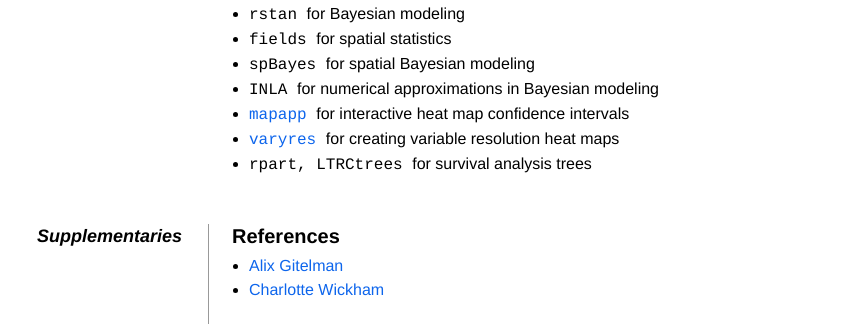
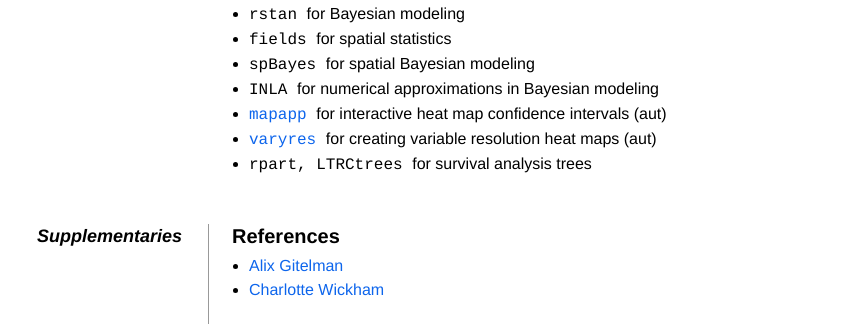
Before and after one commit to cwcomiskey/cwcomiskey.github.io, a Jekyll site: the page index.html, which Jekyll copies as it is, in a window 1280 px wide. Shown: the part 1642-1968 px from the top of the page, without its empty margins (208-1071 px from the left). Built offline with Jekyll 4.4.1, drawn with Linux system fonts in a browser that asks for light colours.

Commit message:
Add "(aut)" to varyres, mapapp

```diff
--- a/index.html
+++ b/index.html
@@ -172,10 +172,10 @@
 			    <li> <font face="Courier"> INLA </font face="Courier"> for numerical approximations in Bayesian modeling </li>
 			    <li> <font face="Courier">
 				    <a href="https://github.com/cwcomiskey/mapapp"> mapapp</a>
-				    </font face="Courier"> for interactive heat map confidence intervals </li>
+				    </font face="Courier"> for interactive heat map confidence intervals (aut) </li>
 			    <li> <font face="Courier">
 				    <a href="https://github.com/cwcomiskey/varyres"> varyres</a>
-				    </font face="Courier"> for creating variable resolution heat maps </li>
+				    </font face="Courier"> for creating variable resolution heat maps (aut) </li>
 			    <li> <font face="Courier"> rpart, LTRCtrees </font face="Courier"> for survival analysis trees
 		    </ul>
 	    </dd>
```
